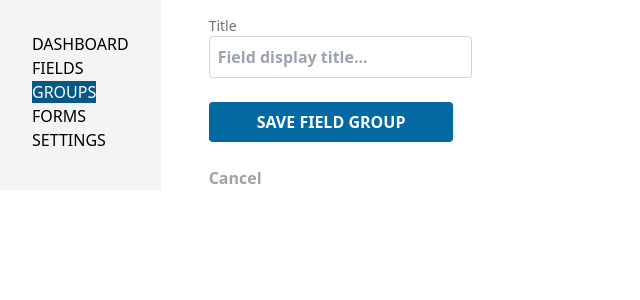
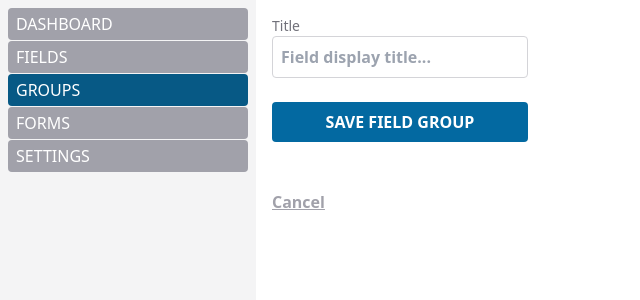
Before and after one commit to Qualux/f2, a React app in the folder apps/fields/: page /#/groups/create in a window 1280 px wide. Shown: the top 300 px of the page, without its empty margins (0-640 px from the left). Built offline with nearby package versions, Linux system fonts and the light colour scheme.

Commit message:
Link FieldGroup routes, button updates.

```diff
--- a/apps/fields/src/App.js
+++ b/apps/fields/src/App.js
@@ -1,17 +1,13 @@
-import Menu from './Menu';
+import Menu from './components/Menu';
 import {
   createHashRouter,
   RouterProvider,
   Outlet,
 } from "react-router-dom";
 
-
-
-
-
 function App() {
   return (
-    <div className="flex gap-12">
+    <div className="min-h-screen flex gap-4">
       <Menu />
       <Outlet />
     </div>
--- a/apps/fields/src/Menu.js
+++ /dev/null
@@ -1,45 +0,0 @@
-import { NavLink } from "react-router-dom";
-
-export default function Menu() {
-    return(
-        <ul className="bg-zinc-100 p-8">
-            <li>
-                <NavLink
-                    to="/"
-                    className={({ isActive, isPending }) =>
-                        isPending ? "pending" : isActive ? "bg-sky-800 text-white" : ""
-                    }
-                    >
-                    DASHBOARD
-                </NavLink>
-
-            </li>
-            <li>
-                <NavLink
-                        to="/fields"
-                        className={({ isActive, isPending }) =>
-                            isPending ? "pending" : isActive ? "bg-sky-800 text-white" : ""
-                        }
-                        >
-                        FIELDS
-                </NavLink>
-            </li>
-            <li>
-                <NavLink
-                        to="/groups"
-                        className={({ isActive, isPending }) =>
-                            isPending ? "pending" : isActive ? "bg-sky-800 text-white" : ""
-                        }
-                        >
-                        GROUPS
-                </NavLink>
-            </li>
-            <li>
-                FORMS
-            </li>
-            <li>
-                SETTINGS
-            </li>
-        </ul>
-    )
-}
--- /dev/null
+++ b/apps/fields/src/components/Menu.js
@@ -0,0 +1,56 @@
+import { NavLink } from "react-router-dom";
+
+const itemClasses = ({ isActive, isPending }) => {
+    const base = "grow rounded py-1 px-2 text-white"
+    const extra = isPending ? "" : isActive ? "bg-sky-800" : "bg-zinc-400 hover:bg-zinc-500"
+    return base + ' ' + extra;
+}
+
+export default function Menu() {
+
+    return(
+        <ul className="w-64 bg-zinc-100 p-2 gap-px flex flex-col items-stretch">
+            <li className="flex items-center justify-stretch">
+                <NavLink
+                    to="/"
+                    className={itemClasses}
+                    >
+                    DASHBOARD
+                </NavLink>
+
+            </li>
+            <li className="flex items-center justify-stretch">
+                <NavLink
+                        to="/fields"
+                        className={itemClasses}
+                        >
+                        FIELDS
+                </NavLink>
+            </li>
+            <li className="flex items-center justify-stretch">
+                <NavLink
+                        to="/groups"
+                        className={itemClasses}
+                        >
+                        GROUPS
+                </NavLink>
+            </li>
+            <li className="flex items-center justify-stretch">
+                <NavLink
+                        to="/forms"
+                        className={itemClasses}
+                        >
+                        FORMS
+                </NavLink>
+            </li>
+            <li className="flex items-center justify-stretch">
+                <NavLink
+                        to="/settings"
+                        className={itemClasses}
+                        >
+                        SETTINGS
+                </NavLink>
+            </li>
+        </ul>
+    )
+}
--- a/apps/fields/src/FieldList.js
+++ b/apps/fields/src/components/fields/FieldList.js
@@ -1,4 +1,4 @@
-import { useFieldCollection } from './lib/useFieldCollection';
+import { useFieldCollection } from '../../lib/useFieldCollection';
 
 function Field({field, index, setMode}) {
     return(
--- a/apps/fields/src/components/groups/FieldGroupForm.js
+++ b/apps/fields/src/components/groups/FieldGroupForm.js
@@ -1,29 +1,9 @@
 import { useState, useEffect } from 'react';
 import { useFieldType } from '../../lib/useFieldType';
+import { useFetch } from '../../lib/useFetch';
 import { NavLink } from "react-router-dom";
 
-async function postData( url = "", data = {} ) {
-
-    const response = await fetch(url, {
-        method: "POST",
-        mode: "cors",
-        cache: "no-cache",
-        credentials: "same-origin",
-        headers: {
-        "Content-Type": "application/json",
-        },
-        redirect: "follow",
-        referrerPolicy: "no-referrer",
-        body: JSON.stringify(data),
-    });
-
-    return response.json();
-
-}
-
 export default function FieldGroupForm({field, fieldLoaded}) {
-
-    console.log('FG Form component...')
 
     const [valuesInit, setValuesInit] = useState(false);
     const [id, setId] = useState(0);
@@ -34,6 +14,7 @@ export default function FieldGroupForm({field, fieldLoaded}) {
     const [complete, setComplete] = useState(false);
 
     const { fieldTypeList } = useFieldType();
+    const { postData } = useFetch();
 
     useEffect(() => {
 
@@ -55,10 +36,7 @@ export default function FieldGroupForm({field, fieldLoaded}) {
         let url = 'http://zero1.local/wp-json/zero/v1/field-group';
 
         const data = {
-            type,
-            name,
             title,
-            storage,
         }
 
         postData(url, data).then((data) => {
@@ -84,7 +62,7 @@ export default function FieldGroupForm({field, fieldLoaded}) {
                     Title
                 </label>
                 <input
-                    className="border border-solid border-zinc-300 rounded py-2 px-2 font-semibold font-lg"
+                    className="w-64 border border-solid border-zinc-300 rounded py-2 px-2 font-semibold font-lg"
                     type="text"
                     value={title}
                     onInput={ (e) => { setTitle(e.target.value) } }
@@ -93,16 +71,16 @@ export default function FieldGroupForm({field, fieldLoaded}) {
             </div>
             <div className="mt-6">
                 <button
-                    className="bg-sky-700 text-white py-2 px-12 font-semibold hover:bg-sky-800 rounded"
+                    className="w-64 bg-sky-700 text-white py-2 px-12 font-semibold hover:bg-sky-800 rounded"
                     onClick={process}
                 >
                     SAVE FIELD GROUP
                 </button>
             </div>
-            <div className="mt-6">
+            <div className="mt-12">
                 <NavLink
                     to="/groups"
-                    className="font-bold text-zinc-400 transition-colors hover:text-zinc-600"
+                    className="underline font-bold text-zinc-400 transition-colors hover:text-zinc-600"
                     >
                     Cancel
                 </NavLink>
--- a/apps/fields/src/components/groups/FieldGroupList.js
+++ b/apps/fields/src/components/groups/FieldGroupList.js
@@ -3,19 +3,19 @@ import { NavLink } from "react-router-dom";
 
 function FieldGroup({fieldGroup, index, setMode}) {
     return(
-        <li className="flex gap-6 items-center">
+        <li className="w-full flex justify-between gap-6 items-center bg-zinc-100 rounded py-1 px-2">
             <h2 className="font-bold text-zinc-400 mb-6 !my-0">
                 {fieldGroup.id}
             </h2>
             <div className="flex gap-6 items-center">
                 <NavLink
-                    to="/groups/edit"
+                    to={`/groups/edit/${fieldGroup.id}`}
                     className="font-bold text-zinc-100 bg-sky-800 py-2 px-6 rounded"
                     >
                     EDIT
                 </NavLink>
                 <NavLink
-                    to="/groups/delete"
+                    to={`/groups/delete/${fieldGroup.id}`}
                     className="font-bold text-zinc-100 bg-sky-800 py-2 px-6 rounded"
                     >
                     DELETE
@@ -34,7 +34,7 @@ export default function FieldGroupList({setMode}) {
     }
 
     return(
-        <ul>
+        <ul className="flex flex-col gap-2 justify-stretch">
             {fieldGroups.map( ( fieldGroup, index ) =>
                 <FieldGroup key={index} fieldGroup={fieldGroup} index={index} setMode={setMode} />
             )}
--- a/apps/fields/src/index.js
+++ b/apps/fields/src/index.js
@@ -46,11 +46,11 @@ const router = createHashRouter([
             element: <CreateFieldGroup />,
           },
           {
-            path: "edit",
+            path: "edit/:groupId",
             element: <EditFieldGroup />,
           },
           {
-            path: "delete",
+            path: "delete/:groupId",
             element: <DeleteFieldGroup />,
           },
         ],
--- a/apps/fields/src/reportWebVitals.js
+++ /dev/null
@@ -1,13 +0,0 @@
-const reportWebVitals = onPerfEntry => {
-  if (onPerfEntry && onPerfEntry instanceof Function) {
-    import('web-vitals').then(({ getCLS, getFID, getFCP, getLCP, getTTFB }) => {
-      getCLS(onPerfEntry);
-      getFID(onPerfEntry);
-      getFCP(onPerfEntry);
-      getLCP(onPerfEntry);
-      getTTFB(onPerfEntry);
-    });
-  }
-};
-
-export default reportWebVitals;
--- a/apps/fields/src/routes/Fields.js
+++ b/apps/fields/src/routes/Fields.js
@@ -1,6 +1,6 @@
 import { useState, useEffect } from 'react';
 import { NavLink, Outlet } from "react-router-dom";
-import FieldList from '../FieldList';
+import FieldList from '../components/fields/FieldList';
 import { useFieldType } from '../lib/useFieldType';
 import { useField } from '../lib/useField';
 
--- a/apps/fields/src/routes/Groups.js
+++ b/apps/fields/src/routes/Groups.js
@@ -27,7 +27,7 @@ export default function Groups() {
 
     if( isMainRoute ) {
         return(
-            <main>
+            <main className="grow">
                 <h2 className="mt-8 font-bold text-zinc-300 mb-6 text-lg">
                     FIELD GROUPS
                 </h2>
--- a/apps/fields/src/routes/groups/EditFieldGroup.js
+++ b/apps/fields/src/routes/groups/EditFieldGroup.js
@@ -1,6 +1,10 @@
 import FieldGroupForm from '../../components/groups/FieldGroupForm';
+import { useParams } from 'react-router-dom';
 
 export default function EditFieldGroup() {
+
+    const { groupId } = useParams();
+
     return(
         <FieldGroupForm field={false} />
     )
```
Also changed, not shown: apps/fields/src/setupTests.js (deleted, +0 -5 lines).
